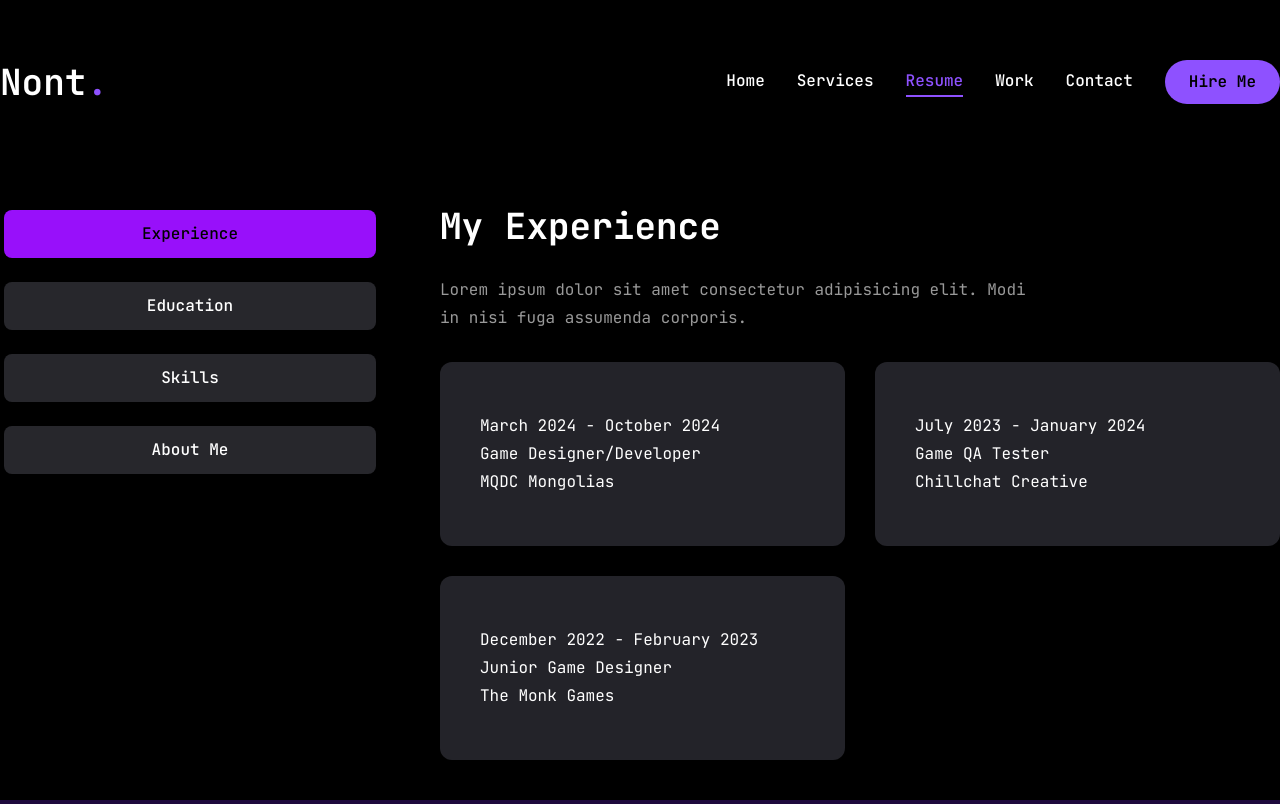
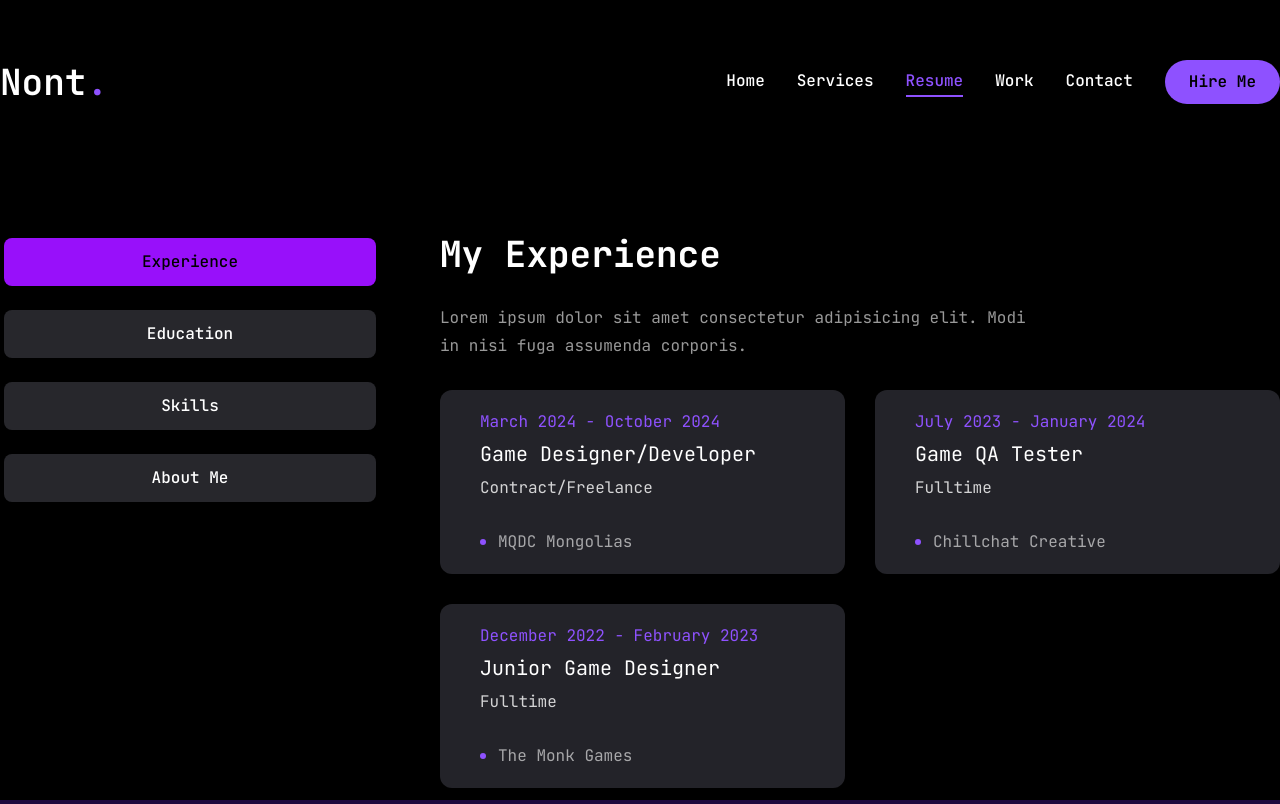
Before and after one commit to 1ldotx/portfolio, a Next.js app: page /resume in a window 1280 px wide. Built offline with nearby package versions, Linux system fonts and the light colour scheme.

Commit message:
feat: resume done

```diff
--- a/src/app/page.jsx
+++ b/src/app/page.jsx
@@ -47,18 +47,22 @@ const Home = () => {
                 BACK-END DEV TO BE. <br />
                 Exploring and learning new skillset to always improve myself.
                 Been in the game industry for half a decade, including my years
-                studying in the university. Coding game since day one of university.
+                studying in the university. Coding game since day one of
+                university.
               </p>
             </div>
             {/* btn and socials */}
             <div className="flex flex-col xl:flex-row items-center gap-8">
               <Button
+                asChild
                 variant="outline"
                 size="lg"
-                className=" text-violet-500 uppercase flex items-center gap-2 hover:bg-violet-600 hover:text-black hover:transition-all duration-500"
+                className="text-violet-500 uppercase flex items-center gap-2 hover:bg-violet-600 hover:text-black hover:transition-all duration-500"
               >
-                <span>Download CV</span>
-                <FiDownload className="text-xl" />
+                <a href="/assets/MyResume_Game.pdf" download>
+                  <span>Download CV</span>
+                  <FiDownload className="text-xl" />
+                </a>
               </Button>
               <div className="mb-8 xl:mb-0">
                 <Social
--- a/src/app/resume/page.jsx
+++ b/src/app/resume/page.jsx
@@ -13,38 +13,38 @@ import {
 
 // about me data
 const about = {
-  title: 'About',
+  title: 'About Me',
   description:
-    'Lorem ipsum dolor sit amet consectetur adipisicing elit. Modi in nisi fuga assumenda corporis.',
+    'Multitasking individual and able to work under pressure in an intense environment with a calm and mature attitude. Fast learner and passionate about programming. Ability to harmoniously connect with others, utilizing interpersonal skills.',
 
   info: [
     {
-      fieldName: 'Name',
+      fieldName: 'Name:',
       fieldValue: 'Nont Ekongkarn',
     },
     {
-      fieldName: 'Phone',
+      fieldName: 'Experience:',
+      fieldValue: '2 Months',
+    },
+    {
+      fieldName: 'Languages:',
+      fieldValue: 'English, Thai',
+    },
+    {
+      fieldName: 'Nationality:',
+      fieldValue: 'Thai',
+    },
+    {
+      fieldName: 'Email:',
+      fieldValue: 'nappdevdotx@gmail.com',
+    },
+    {
+      fieldName: 'Phone No:',
       fieldValue: '+66 61-336-2497',
     },
     {
-      fieldName: 'Web Dev/ BackEnd Experience',
-      fieldValue: '1-2 Months',
-    },
-    {
-      fieldName: 'Email',
-      fieldValue: 'nappdevdotx@gmail.com',
-    },
-    {
-      fieldName: 'Languages',
-      fieldValue: 'English, Thai',
-    },
-    {
-      fieldName: 'Based In',
+      fieldName: 'Based In:',
       fieldValue: 'Bangkok, Thailand',
-    },
-    {
-      fieldName: 'Fulltime Position',
-      fieldValue: 'Available',
     },
   ],
 };
@@ -73,7 +73,7 @@ const experience = {
       company: 'The Monk Games',
       position: 'Junior Game Designer',
       duration: 'December 2022 - February 2023',
-      type: 'Full',
+      type: 'Fulltime',
     },
   ],
 };
@@ -95,13 +95,13 @@ const education = {
       institution: 'Thammasat University',
       major: 'Science and Technology',
       degree: 'Bachelor Degree',
-      duration: '2022',
+      duration: '2019-2022',
     },
     {
       institution: 'Modern International School Bangkok',
       major: 'Science Stream',
       degree: 'Highschool Diploma',
-      duration: '2016',
+      duration: '2008-2016',
     },
   ],
 };
@@ -194,10 +194,13 @@ const Resume = () => {
             <TabsTrigger value="about">About Me</TabsTrigger>
           </TabsList>
 
-          {/* Tabs Content */}
-          <div className="min-h-[70v] w-full">
+          {/* Tabs Content Wrapper */}
+          <div className="relative w-full min-h-[500px]">
             {/* experiences */}
-            <TabsContent value="experience" className="w-full">
+            <TabsContent
+              value="experience"
+              className="absolute inset-0 opacity-0 transition-opacity duration-300 data-[state=active]:opacity-100"
+            >
               <div className="flex flex-col gap-[30px] text-center xl:text-left">
                 <h3 className="text-4xl font-bold">{experience.title}</h3>
                 <p className="max-w-[600px] text-white/60 mx-auto xl:mx-0">
@@ -205,34 +208,119 @@ const Resume = () => {
                 </p>
                 <ScrollArea className="h-[400px]">
                   <ul className="grid grid-cols-1 lg:grid-cols-2 gap-[30px]">
-                    {experience.items.map((item, index) => {
-                      return (
-                        <li
-                          key={index}
-                          className="bg-[#232329] h-[184px] py-6 px-10 rounded-xl flex flex-col justify-center items-center lg:items-start"
-                        >
-                          <span>{item.duration}</span>
-                          <h3>{item.position}</h3>
-                          <div>
-                            {/* dot */}
-                            <span></span>
-                            <p>{item.company}</p>
-                          </div>
-                        </li>
-                      );
-                    })}
+                    {experience.items.map((item, index) => (
+                      <li
+                        key={index}
+                        className="bg-[#232329] h-[184px] py-6 px-10 rounded-xl flex flex-col justify-center items-center lg:items-start gap-1"
+                      >
+                        <span className="text-violet-500">{item.duration}</span>
+                        <h3 className="text-xl max-w-[280px] min-h-[30px] text-center lg:text-left">
+                          {item.position}
+                        </h3>
+                        <h4 className="text-white/80 text-l max-w-[260px] min-h-[50px] text-center lg:text-left">
+                          {item.type}
+                        </h4>
+                        <div className="flex items-center gap-3">
+                          <span className="w-[6px] h-[6px] rounded-full bg-violet-500"></span>
+                          <p className="text-white/60">{item.company}</p>
+                        </div>
+                      </li>
+                    ))}
                   </ul>
                 </ScrollArea>
               </div>
             </TabsContent>
-            <TabsContent value="education" className="w-full">
-              <p>Education content goes here.</p>
+
+            {/* education */}
+            <TabsContent
+              value="education"
+              className="absolute inset-0 opacity-0 transition-opacity duration-300 data-[state=active]:opacity-100"
+            >
+              <div className="flex flex-col gap-[30px] text-center xl:text-left">
+                <h3 className="text-4xl font-bold">{education.title}</h3>
+                <p className="max-w-[600px] text-white/60 mx-auto xl:mx-0">
+                  {education.description}
+                </p>
+                <ScrollArea className="h-[400px]">
+                  <ul className="grid grid-cols-1 lg:grid-cols-2 gap-[30px]">
+                    {education.items.map((item, index) => (
+                      <li
+                        key={index}
+                        className="bg-[#232329] h-[184px] py-6 px-10 rounded-xl flex flex-col justify-center items-center lg:items-start gap-1"
+                      >
+                        <span className="text-violet-500">{item.duration}</span>
+                        <h3 className="text-xl max-w-[290px] min-h-[20px] text-center lg:text-left">
+                          {item.degree}
+                        </h3>
+                        <h4 className="text-white/80 text-l max-w-[260px] min-h-[50px] text-center lg:text-left">
+                          {item.major}
+                        </h4>
+                        <div className="flex items-center gap-3">
+                          <span className="w-[6px] h-[6px] rounded-full bg-violet-500"></span>
+                          <p className="text-white/60">{item.institution}</p>
+                        </div>
+                      </li>
+                    ))}
+                  </ul>
+                </ScrollArea>
+              </div>
             </TabsContent>
-            <TabsContent value="skills" className="w-full">
-              <p>Skills content goes here.</p>
+
+            {/* skills */}
+            <TabsContent
+              value="skills"
+              className="absolute inset-0 opacity-0 transition-opacity duration-300 data-[state=active]:opacity-100"
+            >
+              <div className="flex flex-col gap-[30px]">
+                <h3 className="text-4xl font-bold">{skills.title}</h3>
+                <p className="max-w-[600px] text-white/60 mx-auto xl:mx-0">
+                  {skills.description}
+                </p>
+                <ul className="grid grid-cols-2 sm:grid-cols-3 md:grid-cols-4 gap-4 xl:gap-[30px]">
+                  {skills.skillList.map((skill, index) => (
+                    <li key={index}>
+                      <TooltipProvider delayDuration={100}>
+                        <Tooltip>
+                          <TooltipTrigger className="w-full h-[150px] bg-[#232329] rounded-xl flex justify-center items-center group">
+                            <div className="text-6xl group-hover:text-purple-500 transition-all duration-300">
+                              {skill.icon}
+                            </div>
+                          </TooltipTrigger>
+                          <TooltipContent>
+                            <p className="capitalize bg-[#232329] text-white rounded-2xl flex">
+                              {skill.name}
+                            </p>
+                          </TooltipContent>
+                        </Tooltip>
+                      </TooltipProvider>
+                    </li>
+                  ))}
+                </ul>
+              </div>
             </TabsContent>
-            <TabsContent value="about" className="w-full">
-              <p>About Me content goes here.</p>
+
+            {/* about me */}
+            <TabsContent
+              value="about"
+              className="absolute inset-0 opacity-0 transition-opacity duration-300 data-[state=active]:opacity-100"
+            >
+              <div className="flex flex-col gap-[30px] text-center xl:text-left">
+                <h3 className="text-4xl font-bold">{about.title}</h3>
+                <p className="max-w-[800px] text-white/60 mx-auto xl:mx-0">
+                  {about.description}
+                </p>
+                <ul className="grid grid-cols-1 xl:grid-cols-2 gap-y-6 max-w-[920px] mx-auto xl:mx-0">
+                  {about.info.map((item, index) => (
+                    <li
+                      key={index}
+                      className="flex items-center justify-center xl:justify-start gap-4"
+                    >
+                      <span className="text-white/60">{item.fieldName}</span>
+                      <span className="text-l">{item.fieldValue}</span>
+                    </li>
+                  ))}
+                </ul>
+              </div>
             </TabsContent>
           </div>
         </Tabs>
--- a/src/components/ui/scroll-area.jsx
+++ b/src/components/ui/scroll-area.jsx
@@ -43,7 +43,7 @@ function ScrollBar({
       {...props}>
       <ScrollAreaPrimitive.ScrollAreaThumb
         data-slot="scroll-area-thumb"
-        className="bg-border relative flex-1 rounded-full" />
+        className="relative flex-1 rounded-full bg-violet-500" />
     </ScrollAreaPrimitive.ScrollAreaScrollbar>
   );
 }
```
Also changed, not shown: src/app/contact/page.jsx (line endings or trailing spaces), 1 other file (tests, documents, lock files or other folders).
